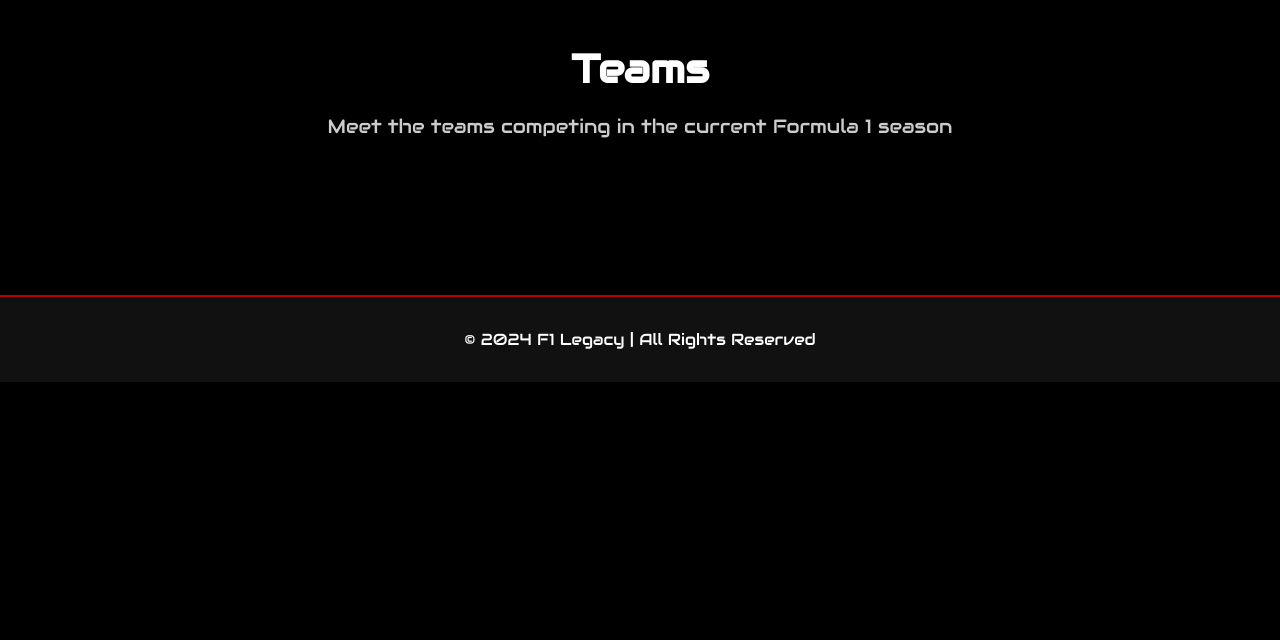
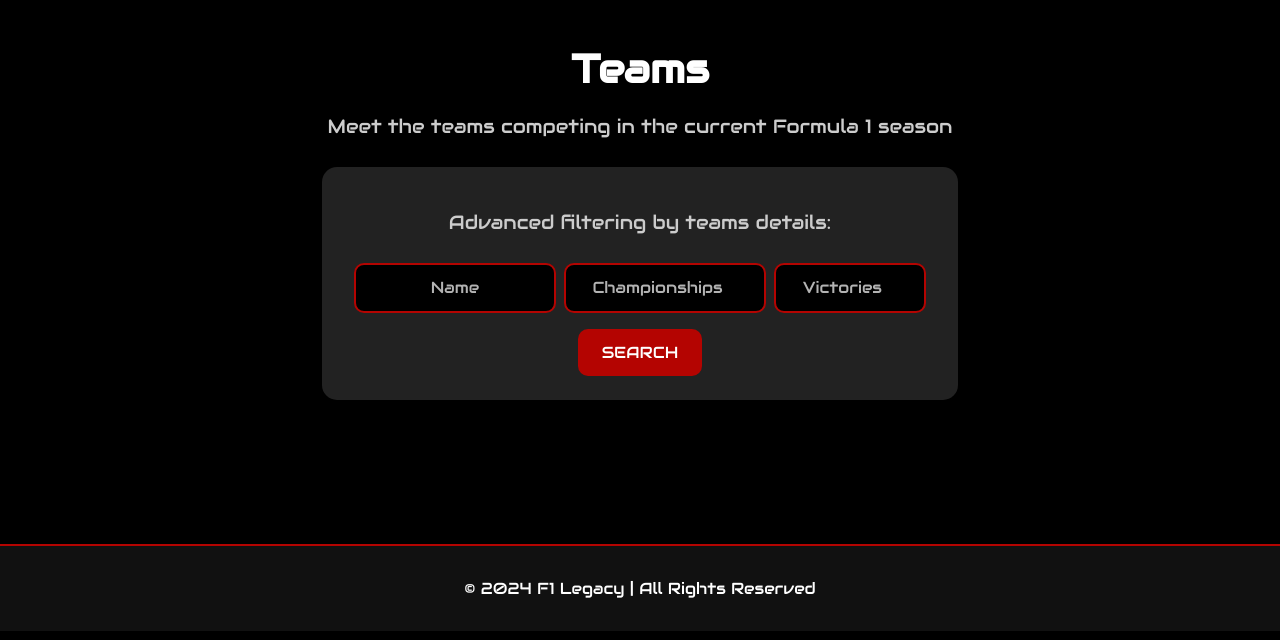
Before and after one commit to Angelgares/F1Legacy, a Django app: template f1legacy_project/f1legacy/templates/teams.html in a window 1280 px wide. Shown: the part 85-725 px from the top of the page. Run offline with Django 5.2, Linux system fonts and the light colour scheme; the template is opened without the code that fills it, so the values that code supplies are empty.

Commit message:
feat: add advanced filtering options for teams

```diff
--- a/f1legacy_project/f1legacy/static/styles.css
+++ b/f1legacy_project/f1legacy/static/styles.css
@@ -336,6 +336,7 @@
 
 .search-input::placeholder {
     color: #fff;
+    opacity: 0.7;
 }
 
 .search-input:focus {
--- a/f1legacy_project/f1legacy/templates/teams.html
+++ b/f1legacy_project/f1legacy/templates/teams.html
@@ -7,6 +7,7 @@
     <meta name="viewport" content="width=device-width, initial-scale=1.0">
     <title>Teams - F1 Legacy</title>
     <link rel="stylesheet" href="{% static 'styles.css' %}">
+    <link rel="icon" type="image/x-icon" href="{% static 'f1.ico' %}">
     <link href="https://fonts.googleapis.com/css2?family=Audiowide&display=swap" rel="stylesheet">
 </head>
 
@@ -36,6 +37,21 @@
         <div class="driver-header">
             <h1>Teams</h1>
             <p>Meet the teams competing in the current Formula 1 season</p>
+            <div class="search-container">
+                <p class="search-title">Advanced filtering by teams details:</p>
+                <form method="get" action="{% url 'teams' %}" class="search-form">
+                    <div class="search-row">
+                        <input type="text" name="q" placeholder="Name" class="search-input large" value="{{ query }}">
+                        <input type="number" name="championships" placeholder="Championships" class="search-input large"
+                            value="{{ request.GET.championships }}">
+                        <input type="number" name="victories" placeholder="Victories" class="search-input small"
+                            value="{{ request.GET.victories }}">
+                    </div>
+                    <div class="search-row">
+                        <button type="submit" class="search-button">Search</button>
+                    </div>
+                </form>
+            </div>
         </div>
         <div class="driver-container">
             {% for team in teams %}
```
